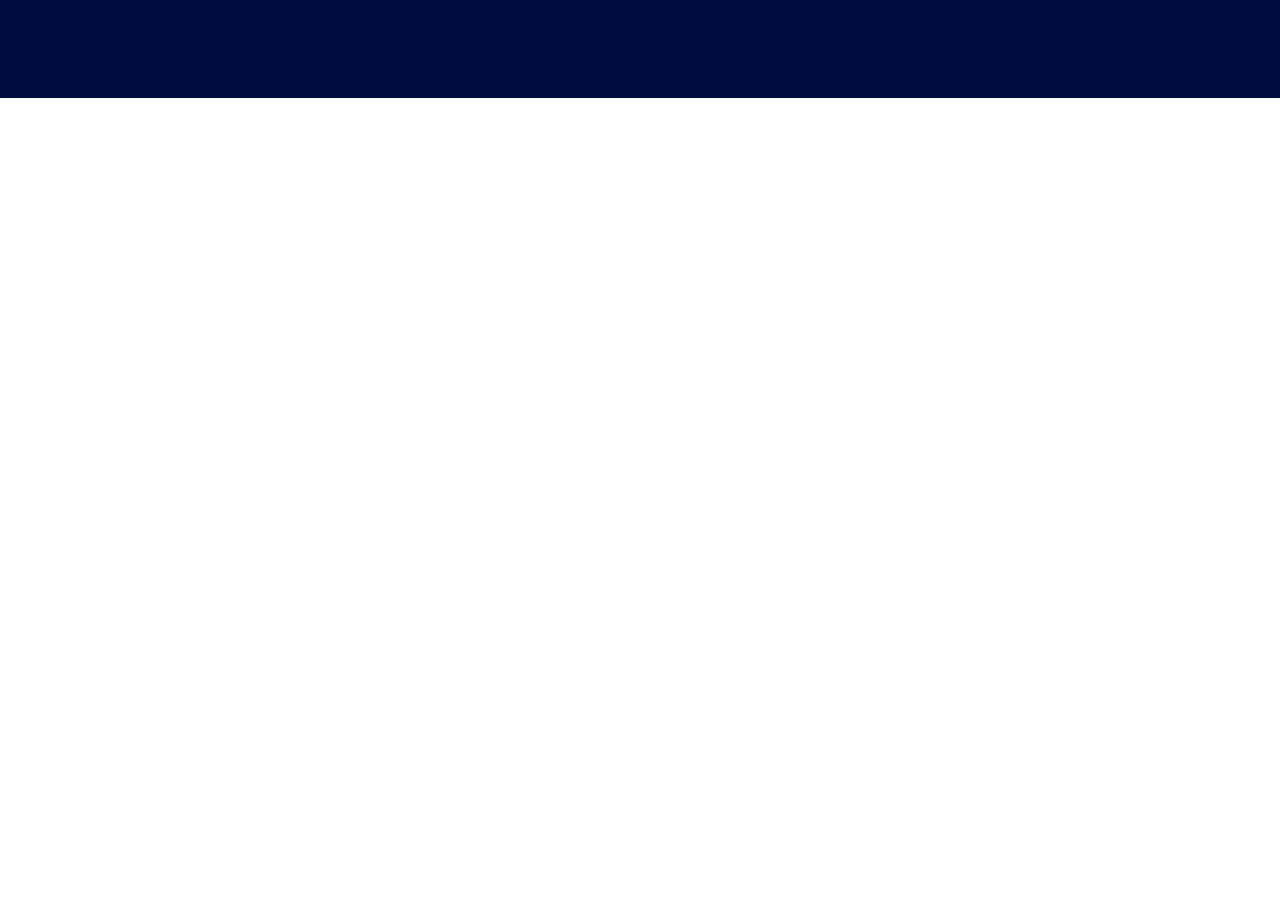
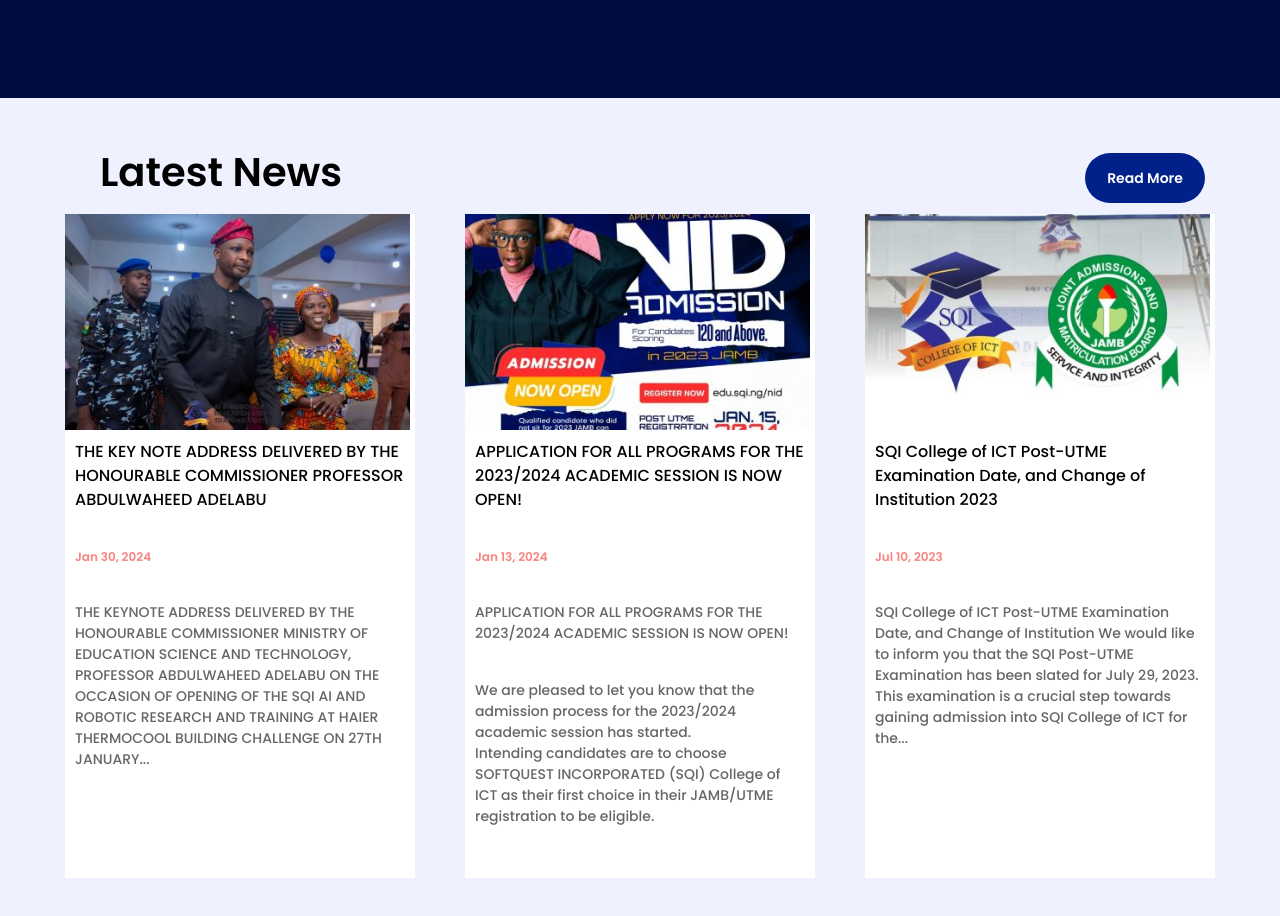
Before and after one commit to TopboySaint/SQI_LP_CLONE_REACT, a React (Vite) app: page / in a window 1280 px wide. Shown: the part 7507-8423 px from the top of the page. Before the commit the page ends 7605 px from the top, so only its background shows below. Built offline with nearby package versions, Linux system fonts and the light colour scheme.

Commit message:
Add Footer and News components with styles; fix typo in Faq component

```diff
--- a/index.html
+++ b/index.html
@@ -2,12 +2,16 @@
 <html lang="en">
   <head>
     <meta charset="UTF-8" />
-    <link rel="icon" type="image/svg+xml" href="WhatsApp_Image_2025-05-30_at_11.25.15_ae438767-remove-bg-preview" />
+    <link rel="shortcut icon" href="WhatsApp_Image_2025-05-30_at_11.25.15_ae438767-removebg-preview" type="image/x-icon">
     <link rel="stylesheet" href="https://cdn.jsdelivr.net/npm/bootstrap@5.3.6/dist/css/bootstrap.min.css">
     <meta name="viewport" content="width=device-width, initial-scale=1.0" />
     <title>SQI College of ICT</title>
   </head>
   <body>
+
+
+
+
     <div id="root"></div>
     <script type="module" src="/src/main.jsx"></script>
   </body>
--- a/src/App.jsx
+++ b/src/App.jsx
@@ -9,6 +9,7 @@
 import Testimonials from './components/Testimonials';
 import Whysqi from './components/Whysqi';
 import Faq from './components/Faq';
+import News from './components/News';
 
 const App = () => {
   return (
@@ -23,6 +24,7 @@
       <Testimonials/>
       <Whysqi />
       <Faq/>
+      <News/>
     </>
   );
 };
--- a/src/components/Faq.jsx
+++ b/src/components/Faq.jsx
@@ -15,7 +15,7 @@
                 <div className={Styles.newtt}>
                     <a href="#">How do I get into the college</a>
                     <a href="#">How much is the tuition?</a>
-                    <a href="#">Are your classNamees physical or virtual</a>
+                    <a href="#">Are your classes physical or virtual</a>
                     <a href="#">Will I get a job after my training?</a>
                 </div>
             </div>
--- /dev/null
+++ b/src/components/News.jsx
@@ -0,0 +1,52 @@
+import React from 'react'
+import Styles from '../css/News.module.css'
+import newsOne from '../images/commisioner-for-education-400x250.jpg'
+import newsTwo from '../images/NID-admission-2023-2024-400x250.jpg'
+import newsThree from '../images/sqijamb1-400x250.jpg'
+
+
+
+
+
+const News = () => {
+  return (
+    <>
+        <section className={Styles.newer}>
+            <div className={Styles.smallboss}>
+                <div className={Styles.smallnav}>
+                    <h2>Latest News</h2>
+                </div>
+                <div className={Styles.smallnav}>
+                    <button>Read More</button>
+                </div>
+            </div>
+
+            <div className={Styles.bigboss}>
+                <div className={Styles.biggie}>
+                    <img src={newsOne} alt="news poster" />
+                    <p className={Styles.utme}><a href="#">THE KEY NOTE ADDRESS DELIVERED BY THE HONOURABLE COMMISSIONER PROFESSOR ABDULWAHEED ADELABU</a></p>
+                    <span id={Styles.span}><p>Jan 30, 2024</p></span>
+                    <p>THE KEYNOTE ADDRESS DELIVERED BY THE HONOURABLE COMMISSIONER MINISTRY OF EDUCATION SCIENCE AND TECHNOLOGY, PROFESSOR ABDULWAHEED ADELABU ON THE OCCASION OF OPENING OF THE SQI AI AND ROBOTIC RESEARCH AND TRAINING AT HAIER THERMOCOOL BUILDING CHALLENGE ON 27TH JANUARY...</p>
+                </div>
+
+                <div className={Styles.biggie}>
+                    <img src={newsTwo} alt="news poster" />
+                    <p className={Styles.utme}><a href="#">APPLICATION FOR ALL PROGRAMS FOR THE 2023/2024 ACADEMIC SESSION IS NOW OPEN!</a></p>
+                    <span id={Styles.span}><p>Jan 13, 2024</p></span>
+                    <p>APPLICATION FOR ALL PROGRAMS FOR THE 2023/2024 ACADEMIC SESSION IS NOW OPEN!</p>
+                    <p>We are pleased to let you know that the admission process for the 2023/2024 academic session has started. <br /> Intending candidates are to choose SOFTQUEST INCORPORATED (SQI) College of ICT as their first choice in their JAMB/UTME registration to be eligible.</p>
+                </div>
+
+                <div className={Styles.biggie}>
+                    <img src={newsThree} alt="news poster" />
+                    <p className={Styles.utme}><a href="#">SQI College of ICT Post-UTME Examination Date, and Change of Institution 2023</a></p>
+                    <span id={Styles.span}><p>Jul 10, 2023</p></span>
+                    <p>SQI College of ICT Post-UTME Examination Date, and Change of Institution We would like to inform you that the SQI Post-UTME Examination has been slated for July 29, 2023. This examination is a crucial step towards gaining admission into SQI College of ICT for the...</p>
+                </div>
+            </div>
+        </section>
+    </>
+  )
+}
+
+export default News
--- /dev/null
+++ b/src/css/News.module.css
@@ -0,0 +1,68 @@
+.newer{
+    background: #f0f1ff;
+    transform: translateY(200px);
+    padding-bottom: 100px;
+    padding-top: 50px;
+}
+.smallboss{
+    display: flex;
+}
+.smallnav{
+    width: 50%;
+}
+.smallnav h2{
+    color:#000;
+    font-family: poppins;
+    font-size: 40px;
+    font-weight: 600;
+    padding-left: 100px;
+}
+.smallnav button{
+    background-color: #00208a;
+    font-size: 14px;
+    font-weight: 600;
+    color:#fff;
+    width: 120px;
+    height: 50px;
+    border: none;
+    border-radius: 50px;
+    font-family: poppins;
+    margin-left: 445px;
+    margin-top: 5px;
+}
+.bigboss{
+    gap: 50px;
+    display: flex;
+    margin-top: 10px;
+    justify-content: center;
+}
+.biggie{
+    width: 350px;
+    background: #fff;
+    padding-bottom: 25px;
+    box-shadow: 200px #dcdeec;
+}
+.biggie img{
+    width: 345px;
+}
+.biggie a{
+    color:#000;
+    font-family:poppins;
+    font-size: 16px;
+    font-weight: 500;
+    padding-top: 15px;
+    text-decoration: none;
+}
+#span p{
+    color:#F7827E;
+    font-family:poppins;
+    font-size: 12px;
+    font-weight: 700;
+}
+.biggie p{
+    color:#666;
+    font-family:poppins;
+    font-size: 14px;
+    font-weight: 500;
+    padding: 10px;
+}
```
Also changed, not shown: src/components/Footer.jsx (added, +65 -0 lines).
